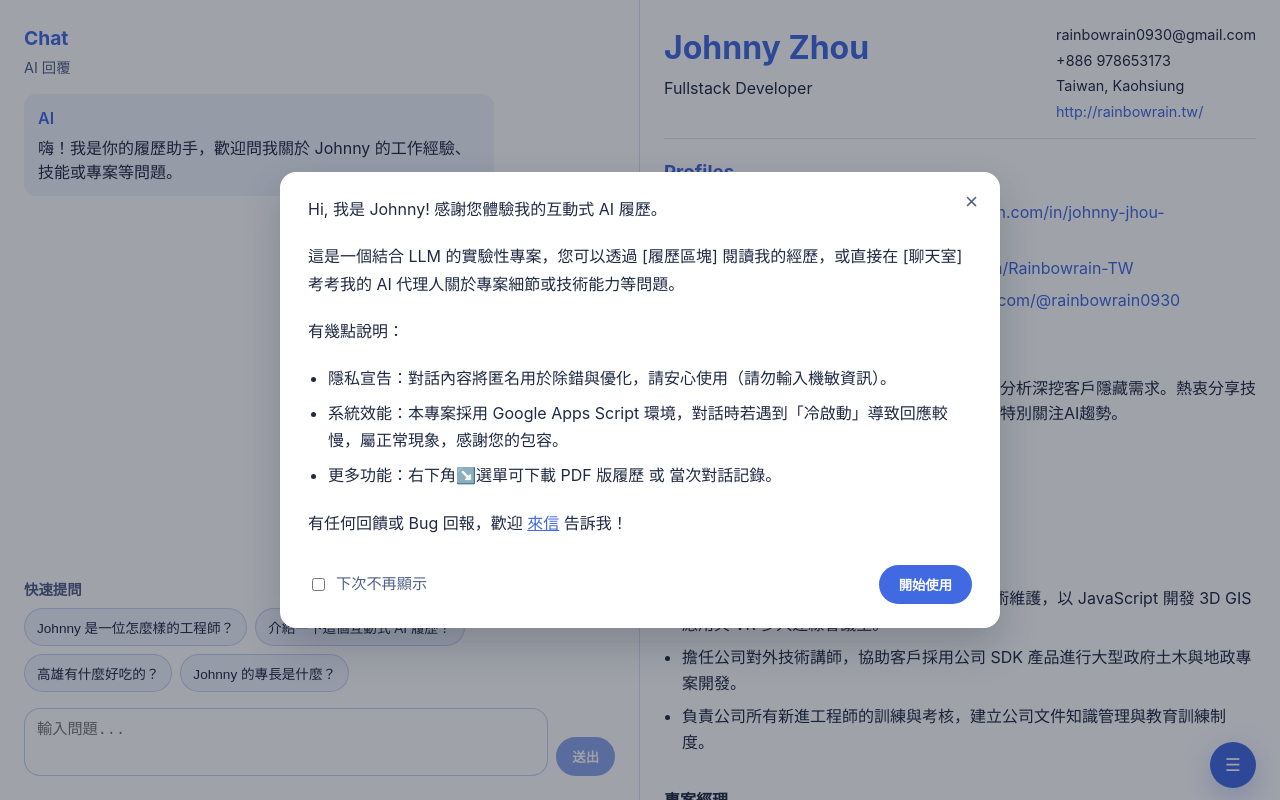
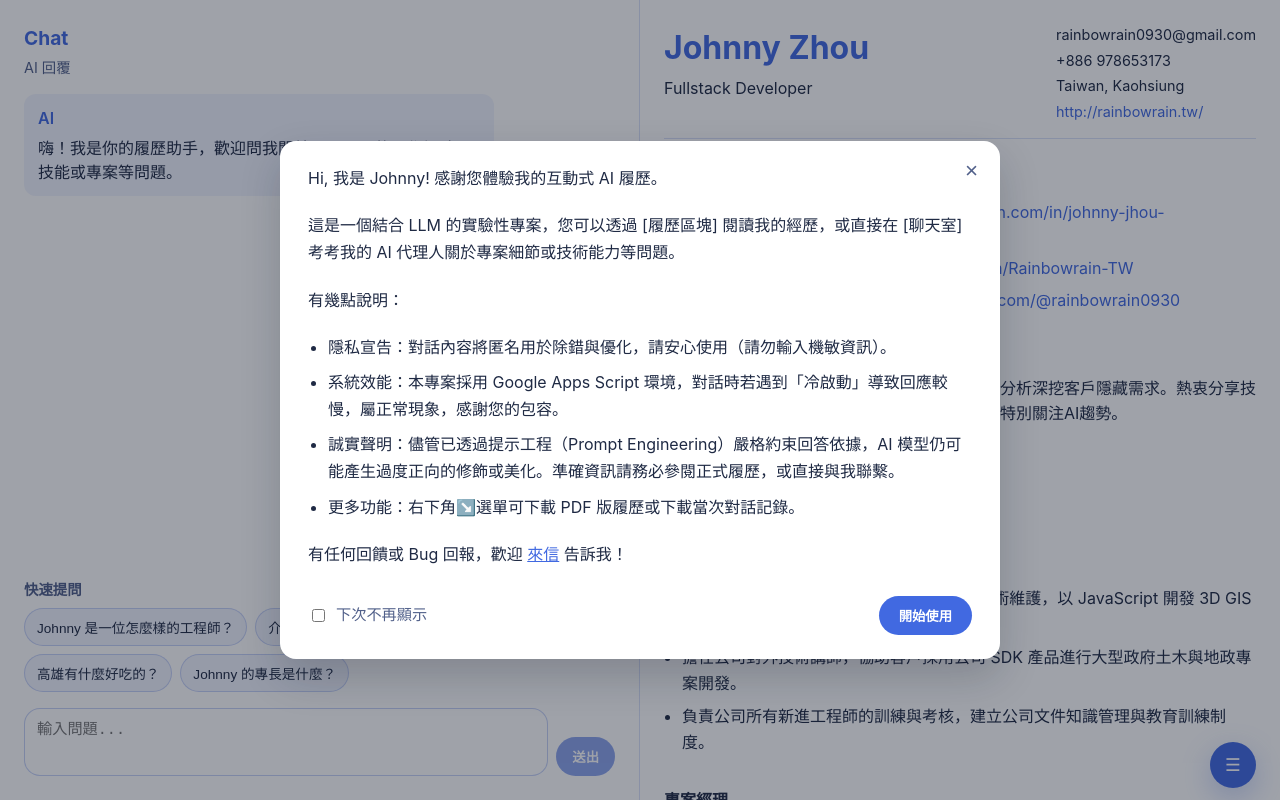
Before and after one commit to Rainbowrain-TW/Interactive-AI-Resume, a React (Vite) app: page / in a window 1280 px wide. Built offline with nearby package versions, Linux system fonts and the light colour scheme.

Commit message:
Add disclaimer about AI model limitations and enhance feature descriptions in README and App components

```diff
--- a/src/App.tsx
+++ b/src/App.tsx
@@ -92,7 +92,10 @@ const App = () => {
                 <li>
                   系統效能：本專案採用 Google Apps Script 環境，對話時若遇到「冷啟動」導致回應較慢，屬正常現象，感謝您的包容。
                 </li>
-                <li>更多功能：右下角↘️選單可下載 PDF 版履歷 或 當次對話記錄。</li>
+                <li>
+                  誠實聲明：儘管已透過提示工程（Prompt Engineering）嚴格約束回答依據，AI 模型仍可能產生過度正向的修飾或美化。準確資訊請務必參閱正式履歷，或直接與我聯繫。
+                </li>
+                <li>更多功能：右下角↘️選單可下載 PDF 版履歷或下載當次對話記錄。</li>
               </ul>
               <p>
                 有任何回饋或 Bug 回報，歡迎{' '}
```
Also changed, not shown: 1 other file (tests, documents, lock files or other folders).
